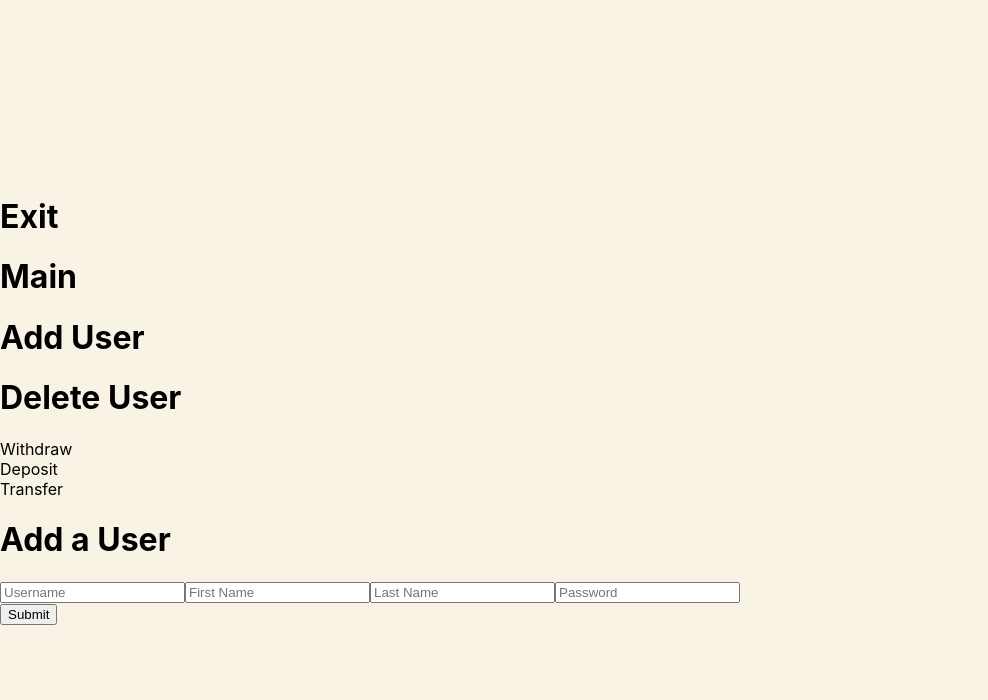
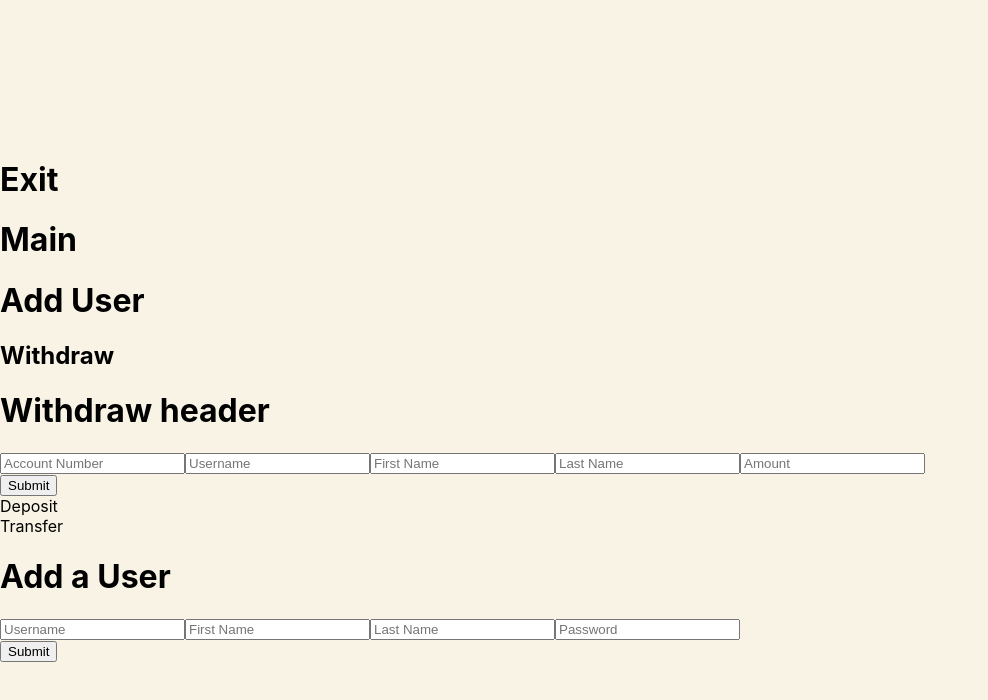
Before and after one commit to Hoshaiah/bank-app, a React (Create React App) app: page / in a window 1280 px wide. Both pictures are taken after a click on the element "Employee's". Shown: the top 700 px of the page, without its empty margins (0-988 px from the left). Built offline with nearby package versions, Linux system fonts and the light colour scheme.

Commit message:
added withdraw action for employee

```diff
--- a/src/js/Employee.js
+++ b/src/js/Employee.js
@@ -1,5 +1,5 @@
 import AddUser from "./AddUser"
-
+import EmployeeWithdraw from "./EmployeeWithdraw"
 
 function Employee(props){
     const {isEmployeePage, setIsEmployeePage, currentUser, setCurrentUser, setUsers, users, setIsLoginPage, usedAccountNumbers, setUsedAccountNumbers} = props
@@ -24,11 +24,14 @@ function Employee(props){
             <div id="employeeAccountActions">
                 <h1>Main</h1>
                 <h1>Add User</h1>
-                <h1>Delete User</h1>
             </div>
             <div id="employeeMoneyActions">
                 <div id="employeeWithdraw">
-                    Withdraw
+                    <h2>Withdraw</h2>
+                    <EmployeeWithdraw
+                        users = {users}
+                        setUsers = {setUsers}
+                    />
                 </div>
                 <div id="employeeDeposit">
                     Deposit
--- /dev/null
+++ b/src/js/EmployeeWithdraw.js
@@ -0,0 +1,92 @@
+import { getDefaultNormalizer } from "@testing-library/dom"
+import { useState } from "react"
+import { unstable_renderSubtreeIntoContainer } from "react-dom"
+import { __SECRET_INTERNALS_DO_NOT_USE_OR_YOU_WILL_BE_FIRED } from "react-dom/cjs/react-dom.development"
+import { Component, useEffect, useRef } from "react/cjs/react.development"
+
+
+function EmployeeWithdraw(props) {
+    const {users, setUsers} = props
+    const [withdrawAccountNumber, setWithdrawAccountNumber] = useState("")
+    const withdrawLastName = useRef("")
+    const withdrawFirstName = useRef("")
+    const withdrawUsername = useRef("")
+    const withdrawAmount = useRef(0)
+
+
+    const onAccountNumberChange = (accountNumber) => {
+
+
+        function emptyInputs() {
+            withdrawLastName.current.value = ""
+            withdrawFirstName.current.value = ""
+            withdrawUsername.current.value = ""
+        }
+
+        if(accountNumber.length ===6){
+            let usersInversedCopy = {}
+            let usernames = Object.keys(users)
+            for (let i = 0; i< usernames.length; i++){
+                let object = users[usernames[i]]
+                let accNumber = object["accountNumber"]
+                let username = object["username"]
+                usersInversedCopy = {
+                    ...usersInversedCopy,
+                    [accNumber] : username
+                }
+            }
+            if(accountNumber in usersInversedCopy) {
+                let username = usersInversedCopy[accountNumber]
+                console.log(users[username])
+                withdrawLastName.current.value = users[username].lastName
+                withdrawFirstName.current.value = users[username].firstName
+                withdrawUsername.current.value = users[username].username
+            } else {
+                emptyInputs()
+            }
+
+        } else{
+            emptyInputs()
+        }
+    }
+
+    const onSubmit = (event) => {
+        let username = withdrawUsername.current.value
+        let amountToWithdraw = withdrawAmount.current.value
+        let userObject = users[username]
+        let currentWallet = userObject.wallet
+        setUsers(
+            {
+                ...users,
+                [username] : {
+                    ...userObject,
+                    // "wallet": Number(1000)
+                    "wallet": Number(currentWallet)-Number(amountToWithdraw)
+                }
+            }
+        )
+    }
+
+    return (
+        <form>
+            <h1> Withdraw header</h1>
+            <div id="addUserInputs">
+                <label for="withdrawAccountNumber"></label>
+                <input onChange={event => onAccountNumberChange(event.target.value)} type="text" id="withdrawAccountNumber" placeholder="Account Number"></input>
+                <label for="withdrawUsername"></label>
+                <input ref = {withdrawUsername} type="text" id="withdrawUsername" placeholder="Username"></input>
+                <label for="withdrawFirstName"></label>
+                <input ref = {withdrawFirstName} type="text" id="withdrawFirstName" placeholder="First Name"></input>
+                <label for="withdrawAmount"></label>
+                <input ref = {withdrawLastName} type="text" id="withdrawAmount" placeholder="Last Name"></input>
+                <label for="withdrawAmount"></label>
+                <input ref = {withdrawAmount} type="text" id="withdrawAmount" placeholder="Amount"></input>
+            </div>
+            <div id="addUserButtons">
+                <button onClick={e => onSubmit(e)}type="submit">Submit</button>
+            </div>
+        </form>
+    )
+}
+
+export default EmployeeWithdraw
```
